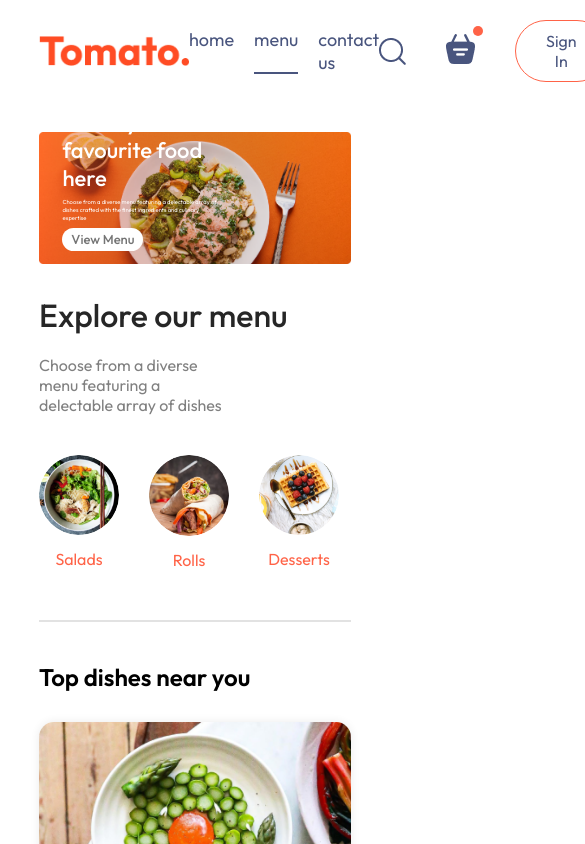
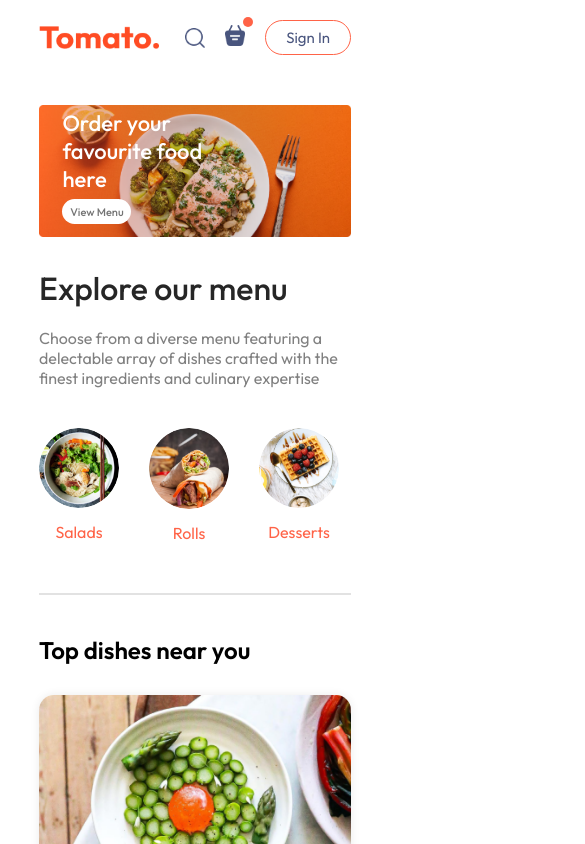
Before and after one commit to gonzagramaglia/mern-ecommerce, a React (Vite) app in the folder frontend/: page / in a window 390 px wide. Shown: the top 844 px of the page, 585 px wide, since content can reach past the window. Built offline with nearby package versions, Linux system fonts and the light colour scheme.

Commit message:
frontend: Home page ready. responsiveness, AppDownload component and refactoring

```diff
--- a/frontend/src/assets/assets.js
+++ b/frontend/src/assets/assets.js
@@ -9,6 +9,9 @@ import basket_icon from "./basket_icon.png";
 import add_icon_white from "./add_icon_white.png";
 import add_icon_green from "./add_icon_green.png";
 import remove_icon_red from "./remove_icon_red.png";
+
+import play_store from "./play_store.png";
+import app_store from "./app_store.png";
 
 import linkedin_icon from "./linkedin_icon.png";
 import github_icon from "./github_icon.png";
@@ -59,6 +62,8 @@ import rating_stars from "./rating_stars.png";
 
 export const assets = {
   logo,
+  play_store,
+  app_store,
   github_icon,
   linkedin_icon,
   add_icon,
--- /dev/null
+++ b/frontend/src/components/AppDownload/AppDownload.css
@@ -0,0 +1,25 @@
+.app-download {
+  margin: auto auto;
+  margin-top: 90px;
+  font-size: max(3vw, 20px);
+  text-align: center;
+  font-weight: 500;
+}
+
+.app-download-platforms {
+  display: flex;
+  justify-content: center;
+  gap: max(2vw, 10px);
+  margin-top: 20px;
+}
+
+.app-download-platforms img {
+  width: max(30vw, 120px);
+  max-width: 180px;
+  transition: 0.5s;
+  cursor: pointer;
+}
+
+.app-download-platforms img:hover {
+  transform: scale(1.05);
+}
--- /dev/null
+++ b/frontend/src/components/AppDownload/AppDownload.jsx
@@ -0,0 +1,21 @@
+import { assets } from "../../assets/assets";
+import "./AppDownload.css";
+
+const AppDownload = () => {
+  return (
+    <>
+      <div className="app-download" id="app">
+        <p>
+          For Better Experience Download <br />
+          Tomato App
+        </p>
+        <div className="app-download-platforms">
+          <img src={assets.play_store} />
+          <img src={assets.app_store} />
+        </div>
+      </div>
+    </>
+  );
+};
+
+export default AppDownload;
--- a/frontend/src/components/ExploreMenu/ExploreMenu.css
+++ b/frontend/src/components/ExploreMenu/ExploreMenu.css
@@ -10,8 +10,9 @@
 }
 
 .explore-menu-text {
-  max-width: 60%;
+  max-width: 100%;
   color: #808080;
+  display: none;
 }
 
 .explore-menu-list {
@@ -63,3 +64,9 @@
 .scrollable.dragging {
   cursor: grabbing;
 }
+
+@media (max-width: 750px) {
+  .explore-menu-text {
+    display: flex;
+  }
+}
--- a/frontend/src/components/ExploreMenu/ExploreMenu.jsx
+++ b/frontend/src/components/ExploreMenu/ExploreMenu.jsx
@@ -45,6 +45,7 @@ const ExploreMenu = ({ category, setCategory }) => {
         <h1>Explore our menu</h1>
         <p className="explore-menu-text">
           Choose from a diverse menu featuring a delectable array of dishes
+          crafted with the finest ingredients and culinary expertise
         </p>
         <div
           className={`explore-menu-list scrollable ${
--- a/frontend/src/components/Footer/Footer.css
+++ b/frontend/src/components/Footer/Footer.css
@@ -26,6 +26,10 @@
   align-items: start;
   gap: 20px;
   padding-right: 10px;
+}
+
+.footer-content-center {
+  width: 150px;
 }
 
 .footer-content-center h2,
--- a/frontend/src/components/Header/Header.css
+++ b/frontend/src/components/Header/Header.css
@@ -21,7 +21,7 @@
 .header-contents h2 {
   font-weight: 500;
   color: white;
-  font-size: max(5.22vw, 22px);
+  font-size: max(4.33vw, 22px);
 }
 
 .header-contents p {
@@ -39,3 +39,41 @@
   font-size: max(1vw, 13px);
   border-radius: 50px;
 }
+
+@media (max-width: 1050px) {
+  .header-contents {
+    max-width: 45%;
+  }
+
+  .header-contents h2 {
+    font-size: max(4vw, 22px);
+  }
+}
+
+@media (max-width: 750px) {
+  .header-contents {
+    max-width: 65%;
+  }
+
+  .header-contents h2 {
+    font-size: max(4vw, 22px);
+    max-width: 70%;
+  }
+
+  .header-contents p {
+    display: none;
+  }
+  .header-contents button {
+    padding: 1.5vw 2vw;
+    font-size: 11px;
+  }
+}
+
+@media (max-width: 550px) {
+  .header-contents {
+    max-width: 70%;
+  }
+  .header-contents h2 {
+    max-width: 80%;
+  }
+}
--- a/frontend/src/components/Navbar/Navbar.css
+++ b/frontend/src/components/Navbar/Navbar.css
@@ -49,6 +49,16 @@
   border-bottom: 2px solid #49557e;
 }
 
+.navbar .active:hover {
+  padding-bottom: 4px;
+  border-bottom: 0px solid #49557e;
+}
+
+.navbar .inactive:hover {
+  padding-bottom: 2px;
+  border-bottom: 2px solid #49557e;
+}
+
 .navbar-right img {
   cursor: pointer;
 }
@@ -67,3 +77,48 @@
   top: -8px;
   right: -8px;
 }
+
+@media (max-width: 1050px) {
+  .navbar .logo {
+    width: 140px;
+  }
+  .navbar-menu {
+    gap: 20px;
+    font-size: 17px;
+  }
+  .navbar-right {
+    gap: 30px;
+  }
+  .navbar-right img {
+    width: 22px;
+  }
+  .navbar-right button {
+    padding: 8px 25px;
+  }
+}
+
+@media (max-width: 900px) {
+  .navbar .logo {
+    width: 120px;
+  }
+  .navbar-menu {
+    gap: 15px;
+    font-size: 16px;
+  }
+  .navbar-right {
+    gap: 20px;
+  }
+  .navbar-right img {
+    width: 20px;
+  }
+  .navbar-right button {
+    padding: 7px 20px;
+    font-size: 15px;
+  }
+}
+
+@media (max-width: 750px) {
+  .navbar-menu {
+    display: none;
+  }
+}
--- a/frontend/src/components/Navbar/Navbar.jsx
+++ b/frontend/src/components/Navbar/Navbar.jsx
@@ -1,32 +1,21 @@
 import { assets } from "../../assets/assets";
 import "./Navbar.css";
-import { useState } from "react";
+import { Link } from "react-router-dom";
 
 const Navbar = () => {
-  const [menu, setMenu] = useState("menu");
-
   return (
     <div className="navbar">
       <img src={assets.logo} alt="logo" className="logo" />
       <ul className="navbar-menu">
-        <li
-          onClick={() => setMenu("home")}
-          className={menu === "home" ? "active" : ""}
-        >
+        <Link to="/" className="active">
           home
-        </li>
-        <li
-          onClick={() => setMenu("menu")}
-          className={menu === "menu" ? "active" : ""}
-        >
+        </Link>
+        <a href="#explore-menu" className="inactive">
           menu
-        </li>
-        <li
-          onClick={() => setMenu("contact-us")}
-          className={menu === "contact-us" ? "active" : ""}
-        >
-          contact us
-        </li>
+        </a>
+        <a href="#app" className="inactive">
+          app
+        </a>
       </ul>
       <div className="navbar-right">
         <img src={assets.search_icon} alt="search icon" />
--- a/frontend/src/pages/Home/Home.jsx
+++ b/frontend/src/pages/Home/Home.jsx
@@ -3,6 +3,7 @@ import Header from "../../components/Header/Header";
 import ExploreMenu from "../../components/ExploreMenu/ExploreMenu";
 import { useState } from "react";
 import FoodDisplay from "../../components/FoodDisplay/FoodDisplay";
+import AppDownload from "../../components/AppDownload/AppDownload";
 
 const Home = () => {
   const [category, setCategory] = useState("All");
@@ -13,6 +14,7 @@ const Home = () => {
         <Header />
         <ExploreMenu category={category} setCategory={setCategory} />
         <FoodDisplay category={category} />
+        <AppDownload />
       </div>
     </>
   );
```
